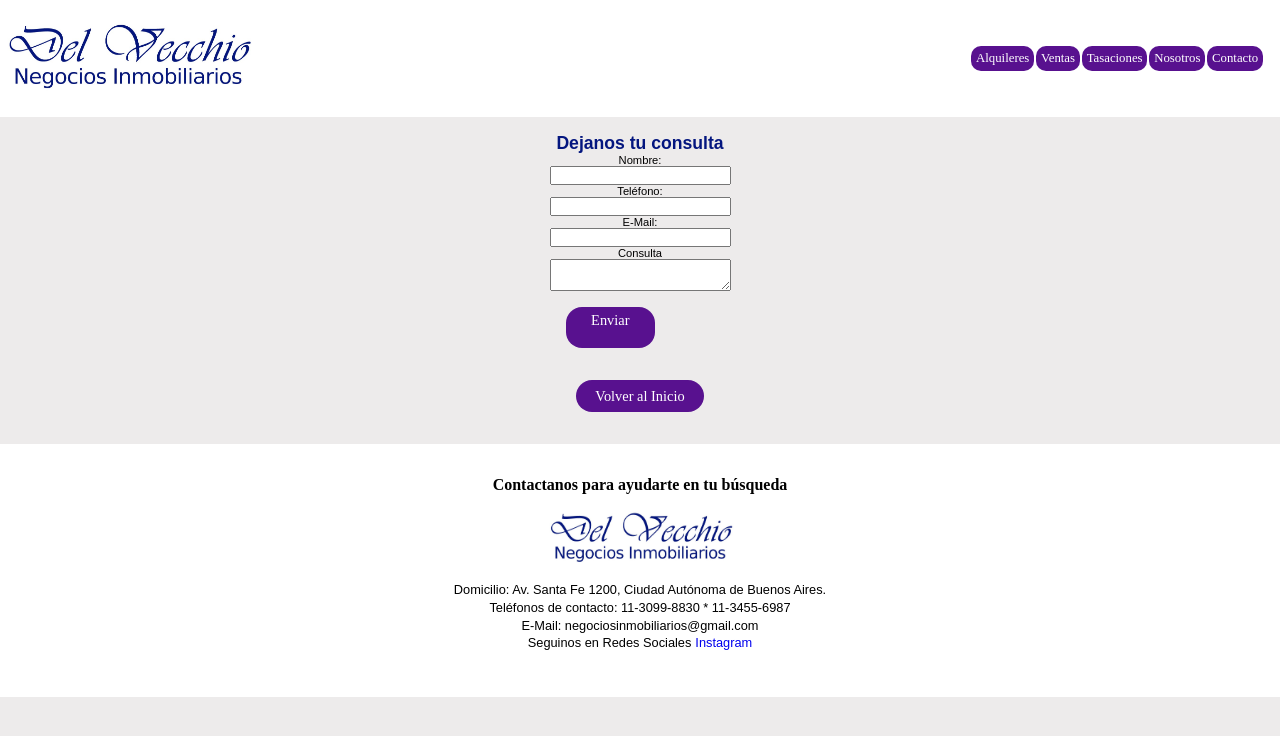
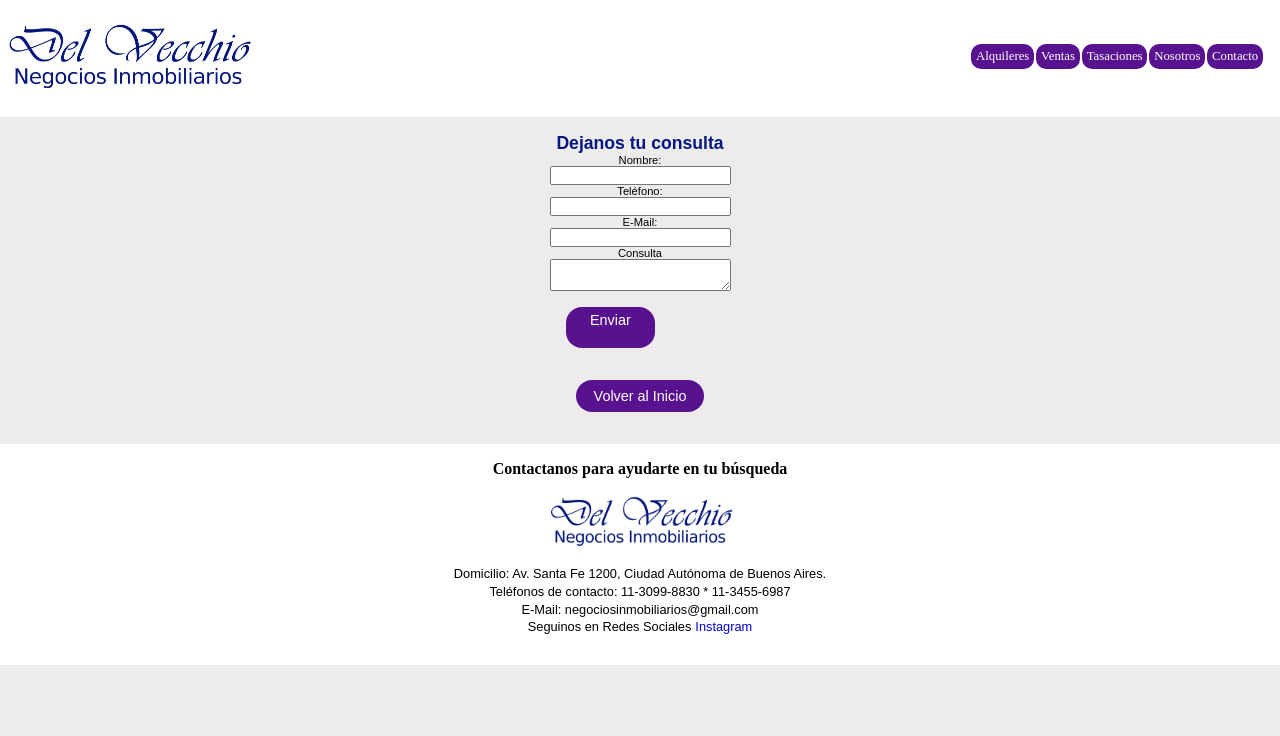
Before and after one commit to Sabri088/entregafinal, a plain HTML site: page Pages/Contacto.html in a window 1280 px wide. Drawn offline with Linux system fonts and the light colour scheme.

Commit message:
tercer entrega

```diff
--- a/Pages/Contacto.html
+++ b/Pages/Contacto.html
@@ -5,7 +5,7 @@
     <meta name="viewport" content="width=device-width, initial-scale=1.0">
     <title>Contacto</title>
 
-    <link rel="stylesheet" href="../CSS/Estilos.css">
+    <link rel="stylesheet" href="../styles/css/estilos.css">
 
 </head>
 
--- a/styles/scss/layout/_main.scss
+++ b/styles/scss/layout/_main.scss
@@ -9,7 +9,6 @@
    align-items: center;
 }
      }
-
 
 
 
```
Also changed, not shown: Index.html (+1 -1 lines), Pages/Alquileres.html (+1 -1 lines), Pages/Nosotros.html (+1 -1 lines), Pages/envioformularioconsulta.html (+1 -1 lines), styles/scss/base/_botones.scss (+5 -7 lines), CSS/Estilos.css (deleted), 1 other file.
